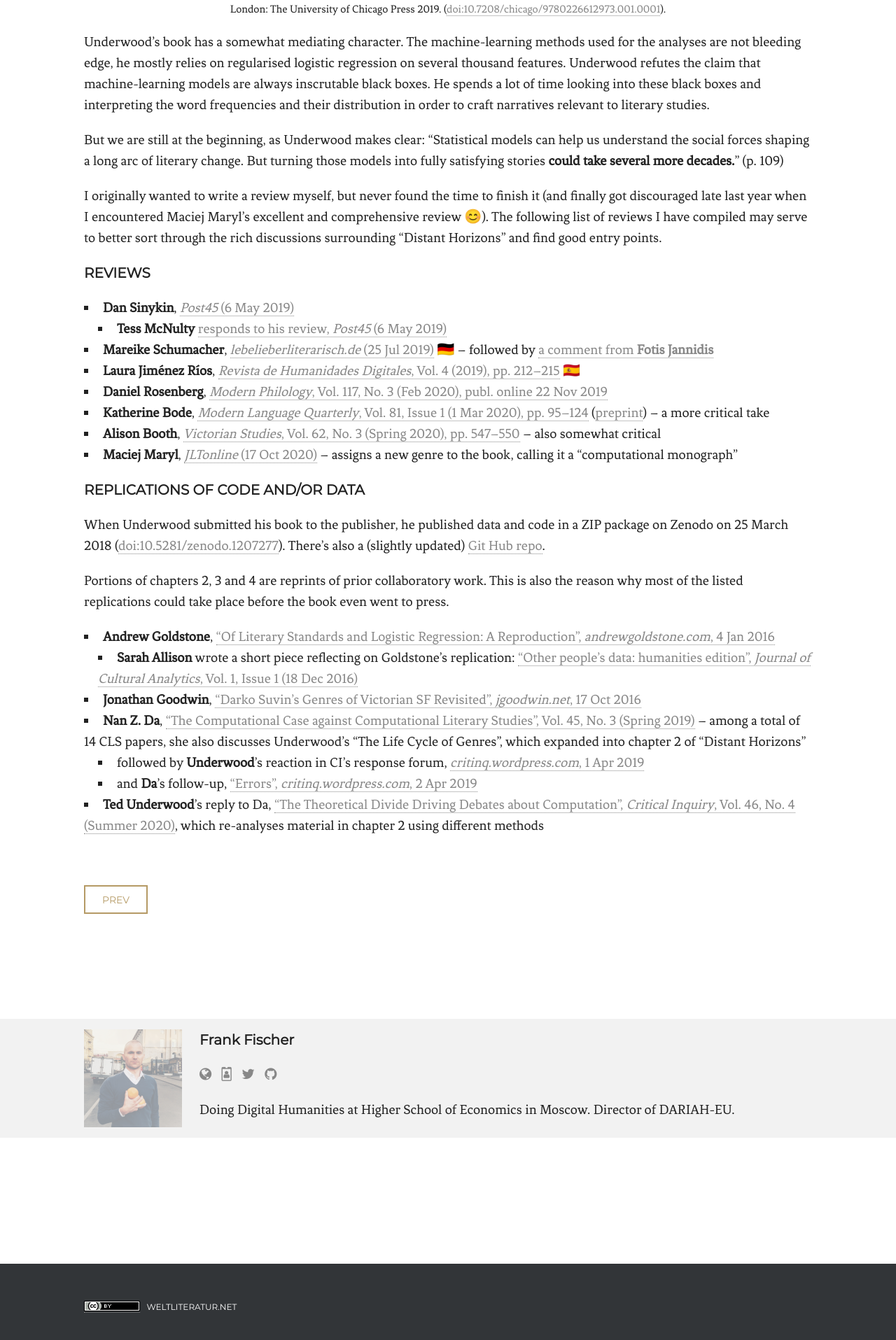
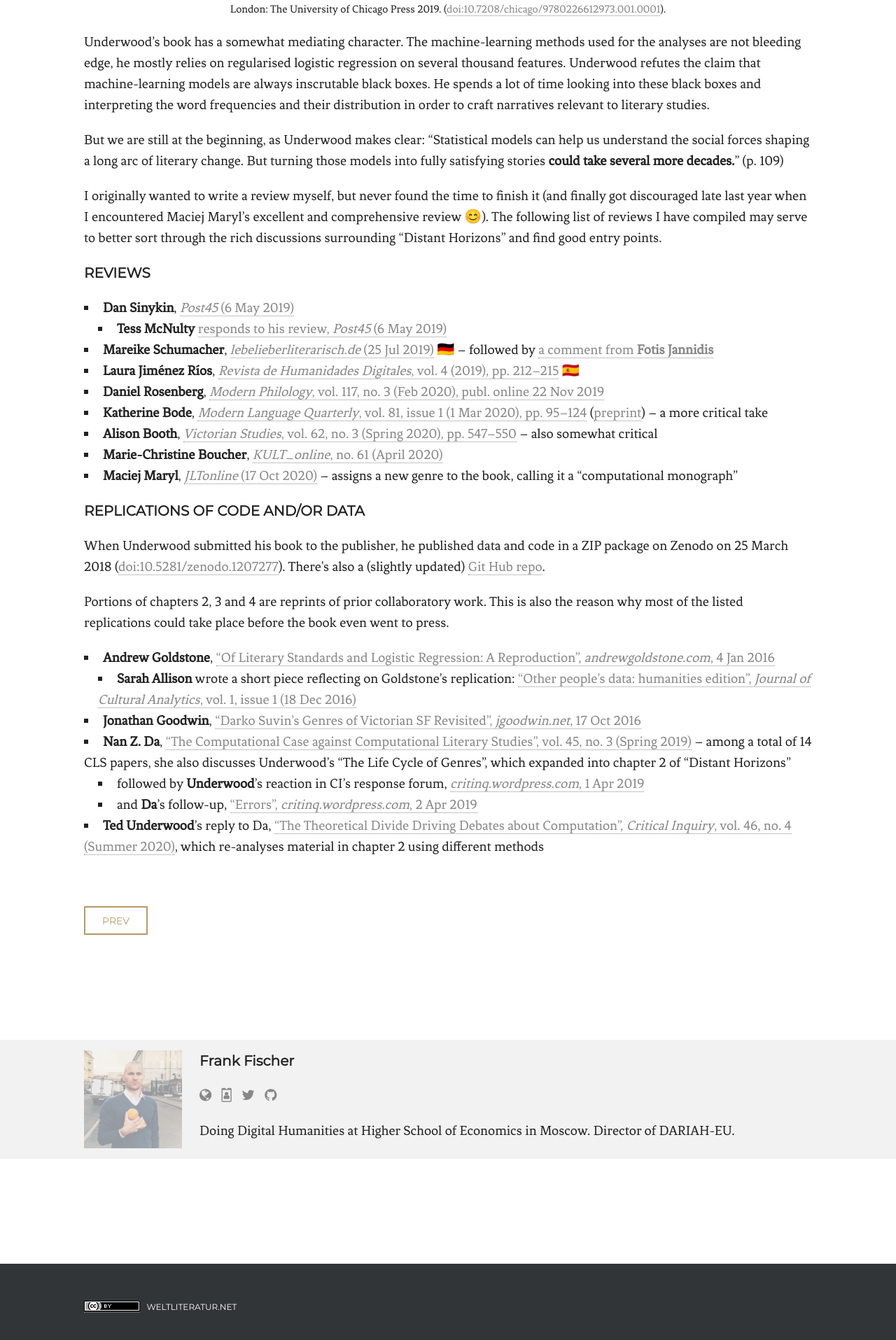
Before and after one commit to weltliteratur/blog, a Jekyll site: the page built from _posts/2021-05-18-underwood-distant-horizons.markdown, in a window 1280 px wide. Shown: the part 1413-3328 px from the top of the page at 70% size. Built offline with Jekyll 4.4.1, drawn with Linux system fonts in a browser that asks for light colours.

Commit message:
add review

```diff
--- a/_posts/2021-05-18-underwood-distant-horizons.markdown
+++ b/_posts/2021-05-18-underwood-distant-horizons.markdown
@@ -30,11 +30,12 @@ I originally wanted to write a review myself, but never found the time to finish
 * **Dan Sinykin**, [*Post45* (6 May 2019)](https://post45.org/2019/05/distant-reading-and-literary-knowledge/)
   * **Tess McNulty** [responds to his review, *Post45* (6 May 2019)](https://post45.org/2019/05/seeing-double-a-response-to-dan-sinykin/)
 * **Mareike Schumacher**, [*lebelieberliterarisch.de* (25 Jul 2019)](https://lebelieberliterarisch.de/ted-underwoods-distant-horizons/) 🇩🇪 – followed by [a comment from **Fotis Jannidis**](https://lebelieberliterarisch.de/ted-underwoods-distant-horizons/#comment-580)
-* **Laura Jiménez Ríos**, [*Revista de Humanidades Digitales*, Vol. 4 (2019), pp. 212–215](https://doi.org/10.5944/rhd.vol.4.2019.24217) 🇪🇸
-* **Daniel Rosenberg**, [*Modern Philology*, Vol. 117, No. 3 (Feb 2020),  publ. online 22 Nov 2019](https://doi.org/10.1086/707111)
-* **Katherine Bode**, [*Modern Language Quarterly*, Vol. 81, Issue 1 (1 Mar 2020), pp. 95–124](https://doi.org/10.1215/00267929-7933102
+* **Laura Jiménez Ríos**, [*Revista de Humanidades Digitales*, vol. 4 (2019), pp. 212–215](https://doi.org/10.5944/rhd.vol.4.2019.24217) 🇪🇸
+* **Daniel Rosenberg**, [*Modern Philology*, vol. 117, no. 3 (Feb 2020),  publ. online 22 Nov 2019](https://doi.org/10.1086/707111)
+* **Katherine Bode**, [*Modern Language Quarterly*, vol. 81, issue 1 (1 Mar 2020), pp. 95–124](https://doi.org/10.1215/00267929-7933102
 ) ([preprint](https://katherinebode.files.wordpress.com/2019/10/mlq2019_preprint.pdf)) – a more critical take
-* **Alison Booth**, [*Victorian Studies*, Vol. 62, No. 3 (Spring 2020), pp. 547–550](https://muse.jhu.edu/article/771272/summary) – also somewhat critical
+* **Alison Booth**, [*Victorian Studies*, vol. 62, no. 3 (Spring 2020), pp. 547–550](https://muse.jhu.edu/article/771272/summary) – also somewhat critical
+* **Marie-Christine Boucher**, [*KULT_online*, no. 61 (April 2020)](https://doi.org/10.22029/ko.2020.1025)
 * **Maciej Maryl**, [*JLTonline* (17 Oct 2020)](http://www.jltonline.de/index.php/reviews/article/view/1090/2504) – assigns a new genre to the book, calling it a "computational monograph"
 
 ## REPLICATIONS OF CODE AND/OR DATA
@@ -44,9 +45,9 @@ When Underwood submitted his book to the publisher, he published data and code i
 Portions of chapters 2, 3 and 4 are reprints of prior collaboratory work. This is also the reason why most of the listed replications could take place before the book even went to press.
 
 * **Andrew Goldstone**, ["Of Literary Standards and Logistic Regression: A Reproduction", *andrewgoldstone.com*, 4 Jan 2016](https://www.andrewgoldstone.com/blog/2016/01/04/standards/)
-  * **Sarah Allison** wrote a short piece reflecting on Goldstone's replication: ["Other people’s data: humanities edition", *Journal of Cultural Analytics*, Vol. 1, Issue 1 (18 Dec 2016)](https://doi.org/10.22148/001c.11822)
+  * **Sarah Allison** wrote a short piece reflecting on Goldstone's replication: ["Other people’s data: humanities edition", *Journal of Cultural Analytics*, vol. 1, issue 1 (18 Dec 2016)](https://doi.org/10.22148/001c.11822)
 * **Jonathan Goodwin**, ["Darko Suvin’s Genres of Victorian SF Revisited", *jgoodwin.net*, 17 Oct 2016](https://www.jgoodwin.net/blog/more-suvin/)
-* **Nan Z. Da**, ["The Computational Case against Computational Literary Studies", Vol. 45, No. 3 (Spring 2019)](https://doi.org/10.1086/702594) – among a total of 14 CLS papers, she also discusses Underwood's "The Life Cycle of Genres", which expanded into chapter 2 of "Distant Horizons"
+* **Nan Z. Da**, ["The Computational Case against Computational Literary Studies", vol. 45, no. 3 (Spring 2019)](https://doi.org/10.1086/702594) – among a total of 14 CLS papers, she also discusses Underwood's "The Life Cycle of Genres", which expanded into chapter 2 of "Distant Horizons"
   * followed by **Underwood**'s reaction in CI's response forum, [*critinq.wordpress.com*, 1 Apr 2019](https://critinq.wordpress.com/2019/04/01/computational-literary-studies-participant-forum-responses-8/)
   * and **Da**'s follow-up, ["Errors", *critinq.wordpress.com*, 2 Apr 2019](https://critinq.wordpress.com/2019/04/02/computational-literary-studies-participant-forum-responses-day-2/)
-* **Ted Underwood**'s reply to Da, ["The Theoretical Divide Driving Debates about Computation", *Critical Inquiry*, Vol. 46, No. 4 (Summer 2020)](https://doi.org/10.1086/709229), which re-analyses material in chapter 2 using different methods
+* **Ted Underwood**'s reply to Da, ["The Theoretical Divide Driving Debates about Computation", *Critical Inquiry*, vol. 46, no. 4 (Summer 2020)](https://doi.org/10.1086/709229), which re-analyses material in chapter 2 using different methods
```
